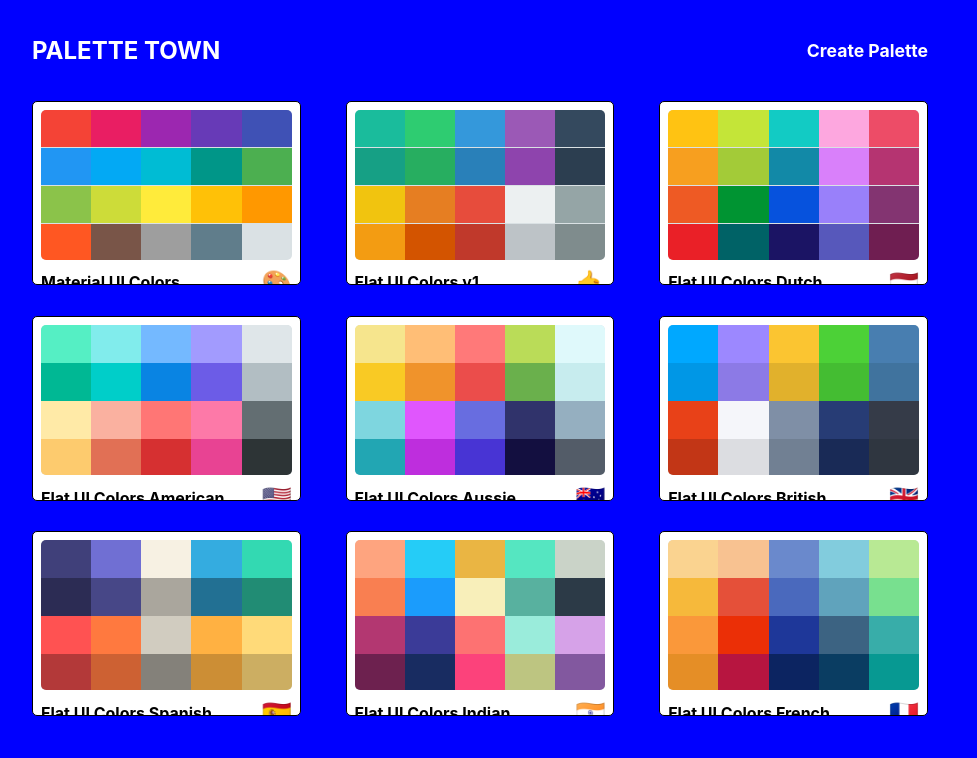
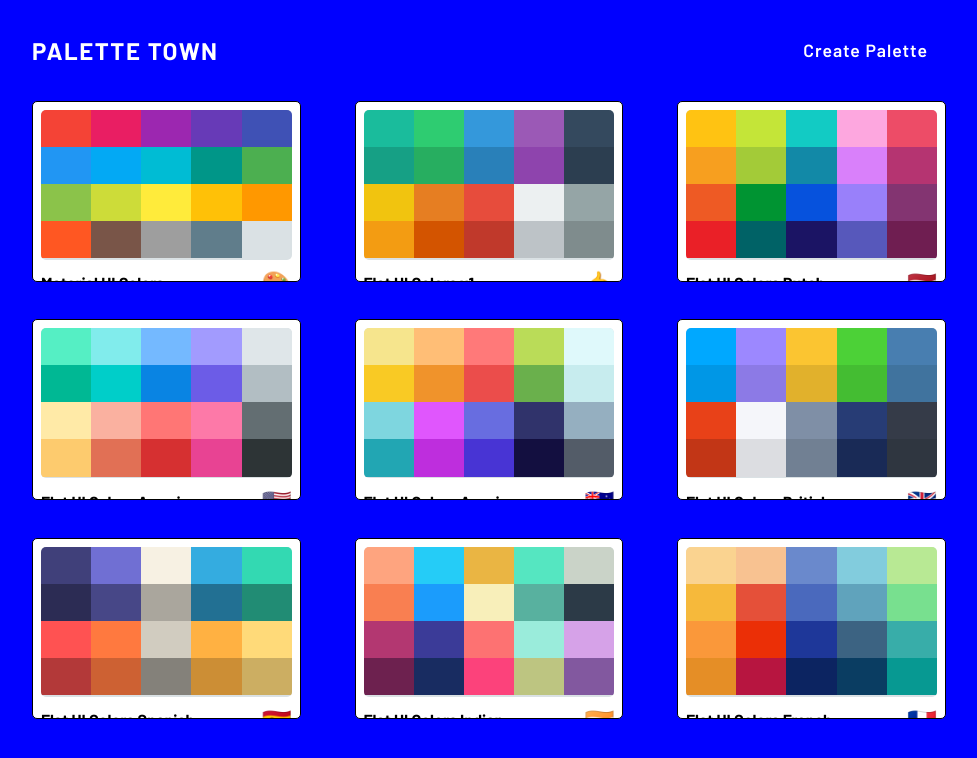
Before and after one commit to austinhdang/palette-town, a React (Create React App) app in the folder palette-town/: page / in a window 1280 px wide. Shown: the top 758 px of the page, without its empty margins (160-1137 px from the left). Built offline with nearby package versions, Linux system fonts and the light colour scheme.

Commit message:
Add Barlow font and change font styles

```diff
--- a/palette-town/public/index.html
+++ b/palette-town/public/index.html
@@ -13,6 +13,7 @@
       href="https://fonts.googleapis.com/css?family=Roboto:100,400,500"
       rel="stylesheet"
     />
+    <link href="https://fonts.googleapis.com/css2?family=Barlow:wght@100;200;300;400;500;600;700&display=swap" rel="stylesheet">
     <link rel="apple-touch-icon" href="%PUBLIC_URL%/logo192.png" />
     <!--
       manifest.json provides metadata used when your web app is installed on a
--- a/palette-town/src/index.css
+++ b/palette-town/src/index.css
@@ -1,8 +1,6 @@
 body {
   margin: 0;
-  font-family: -apple-system, BlinkMacSystemFont, 'Segoe UI', 'Roboto', 'Oxygen',
-    'Ubuntu', 'Cantarell', 'Fira Sans', 'Droid Sans', 'Helvetica Neue',
-    sans-serif;
+  font-family: 'Barlow', 'Roboto', sans-serif;
   -webkit-font-smoothing: antialiased;
   -moz-osx-font-smoothing: grayscale;
 }
--- a/palette-town/src/styles/NavbarStyles.js
+++ b/palette-town/src/styles/NavbarStyles.js
@@ -4,6 +4,7 @@ export default {
     alignItems: 'center',
     justifyContent: 'flex-start',
     height: '6vh',
+    fontWeight: '500',
   },
   logo: {
     display: 'flex',
@@ -11,9 +12,10 @@ export default {
     marginRight: '15px',
     padding: '0 13px',
     height: '100%',
+    fontFamily: 'Roboto',
     fontSize: '22px',
+    fontWeight: '400',
     backgroundColor: '#eceff1',
-    fontFamily: 'Roboto',
     '& a': {
       textDecoration: 'none',
       color: 'black',
--- a/palette-town/src/styles/PaletteFooterStyles.js
+++ b/palette-town/src/styles/PaletteFooterStyles.js
@@ -5,7 +5,7 @@ export default {
     display: 'flex',
     justifyContent: 'flex-end',
     alignItems: 'center',
-    fontWeight: 'bold',
+    fontWeight: '600',
   },
   emoji: {
     fontSize: '1.5rem',
--- a/palette-town/src/styles/PaletteListStyles.js
+++ b/palette-town/src/styles/PaletteListStyles.js
@@ -18,13 +18,15 @@ export default {
     width: '100%',
     padding: '1rem 0',
     color: 'white',
+    letterSpacing: '1.5px',
     justifyContent: 'space-between',
     alignItems: 'center',
     textTransform: 'uppercase',
     '& a': {
       color: 'white',
       fontSize: '1.1rem',
-      fontWeight: '700',
+      fontWeight: '600',
+      letterSpacing: '1px',
       textDecoration: 'none',
       textTransform: 'none',
     },
@@ -34,6 +36,6 @@ export default {
     width: '100%',
     display: 'grid',
     gridTemplateColumns: 'repeat(3, 30%)',
-    gridGap: '5%',
+    gridGap: '6%',
   },
 };
```
